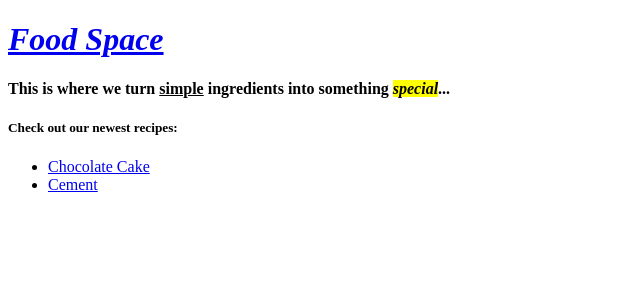
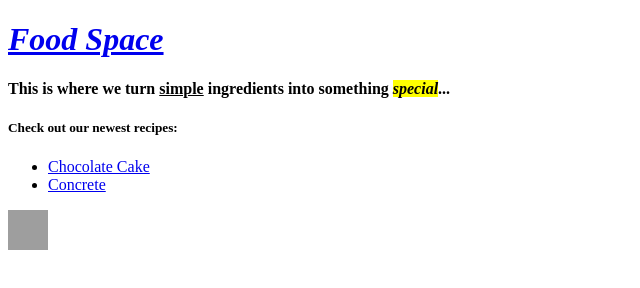
Before and after one commit to TheCodingBrotha/top-recipes, a plain HTML site: page index.html in a window 1280 px wide. Shown: the whole page, without its empty margins (0-640 px from the left). Drawn offline with Linux system fonts and the light colour scheme; grey boxes are pictures that could not be loaded.

Commit message:
Correct Typo
Changed Cement to Concrete in file name, links and text.

```diff
--- a/index.html
+++ b/index.html
@@ -13,9 +13,10 @@
         <h5>Check out our newest recipes:</h5>
             <ul>
                 <li><a href="./recipes/chocolate-cake.html">Chocolate Cake</a></li>
-                <li><a href="./recipes/cement.html">Cement</a></li>
+                <li><a href="./recipes/concrete.html">Concrete</a></li>
             </ul>
 
+            <a href="https://github.com/TheCodingBrotha/top-recipes" target="_blank" rel="noopener noreferrer"><img src="https://cdn-icons-png.flaticon.com/512/25/25231.png" height="40" width="40"></a>
     </body>
 
 </html>
```
Also changed, not shown: recipes/chocolate-cake.html (+1 -1 lines), recipes/concrete.html (renamed from recipes/cement.html).
